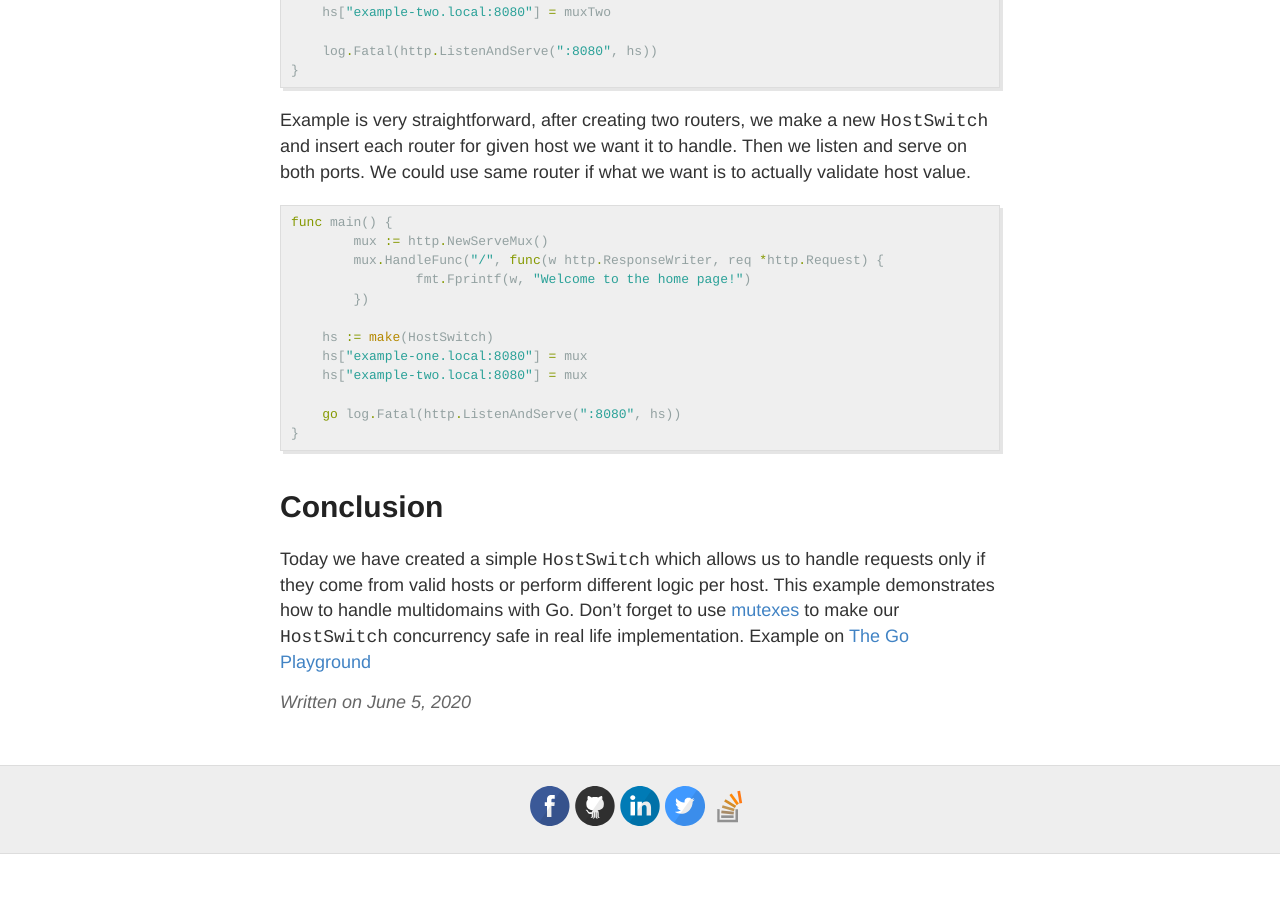
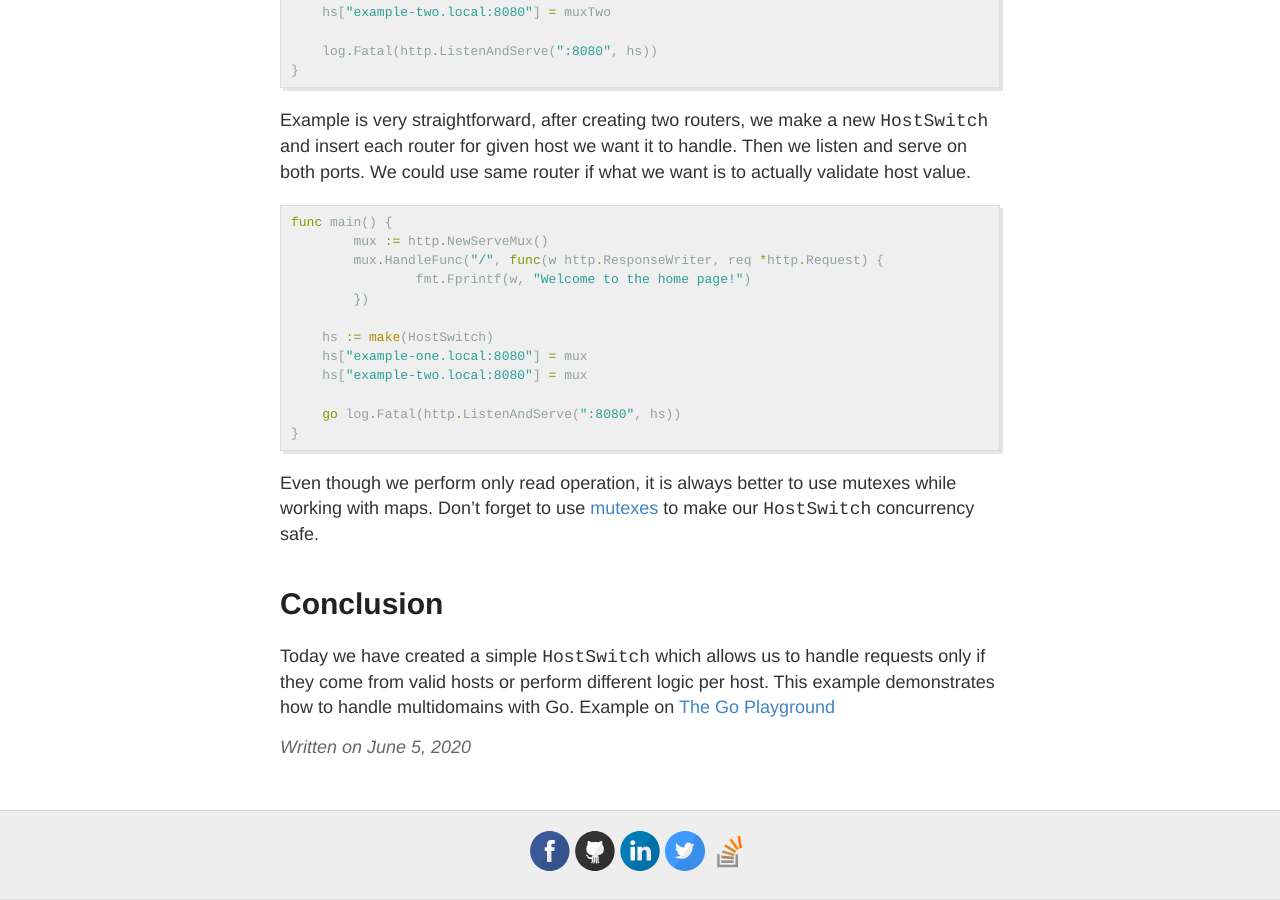
Before and after one commit to vardius/vardius.github.io, a Jekyll site: the page built from _posts/2020-6-05-go-multidomain-host-switch.md, in a window 1280 px wide and 900 px high, scrolled down 1575 px. Built offline with Jekyll 4.4.1, drawn with Linux system fonts in a browser that asks for light colours; comment, search, counter and statistics services are not loaded; before the commit the page ends 2429 px from its top, so only the background shows below that.

Commit message:
Add ads.txt

````diff
--- a/_posts/2020-6-05-go-multidomain-host-switch.md
+++ b/_posts/2020-6-05-go-multidomain-host-switch.md
@@ -81,6 +81,8 @@
 }
 ```
 
+Even though we perform only read operation, it is always better to use mutexes while working with maps. Don't forget to use [mutexes](https://golang.org/pkg/sync/#Mutex) to make our `HostSwitch` concurrency safe.
+
 # Conclusion
 
-Today we have created a simple `HostSwitch` which allows us to handle requests only if they come from valid hosts or perform different logic per host. This example demonstrates how to handle multidomains with Go. Don't forget to use [mutexes](https://golang.org/pkg/sync/#Mutex) to make our `HostSwitch` concurrency safe in real life implementation. Example on [The Go Playground](https://play.golang.org/p/bMbKPGE7LhT)
+Today we have created a simple `HostSwitch` which allows us to handle requests only if they come from valid hosts or perform different logic per host. This example demonstrates how to handle multidomains with Go. Example on [The Go Playground](https://play.golang.org/p/bMbKPGE7LhT)
--- /dev/null
+++ b/ads.txt
@@ -0,0 +1 @@
+google.com, pub-8910446155908155, DIRECT, f08c47fec0942fa0
````
